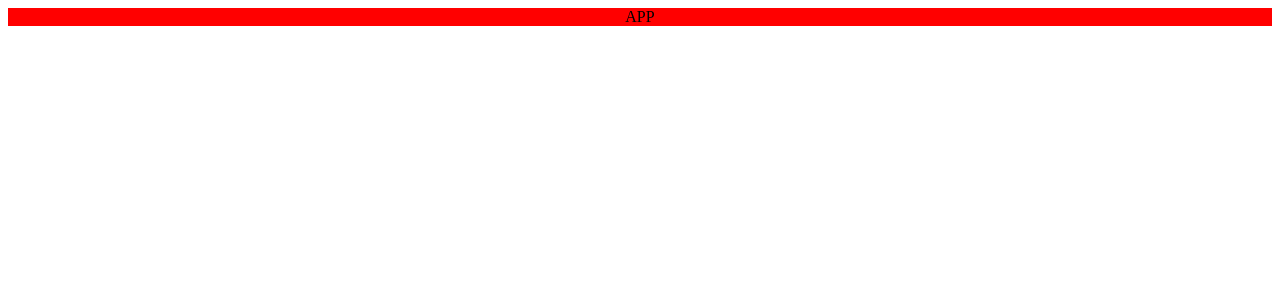
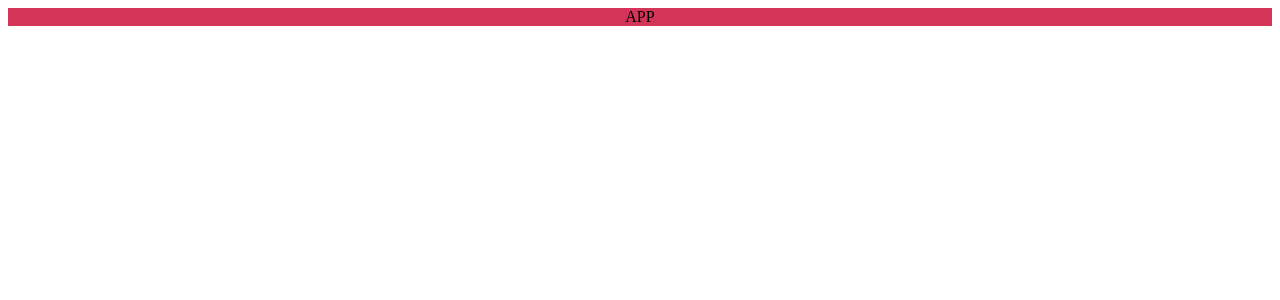
Before and after one commit to squirec-dev/github-api-example, a React (Create React App) app: page / in a window 1280 px wide. Shown: the top 300 px of the page. Built offline with nearby package versions, Linux system fonts and the light colour scheme.

Commit message:
style: set up scss

```diff
--- a/package.json
+++ b/package.json
@@ -13,6 +13,7 @@
     "react": "^18.2.0",
     "react-dom": "^18.2.0",
     "react-scripts": "5.0.1",
+    "sass": "^1.56.0",
     "typescript": "^4.8.4",
     "web-vitals": "^2.1.0"
   },
--- a/src/pages/Search/App.tsx
+++ b/src/pages/Search/App.tsx
@@ -1,9 +1,10 @@
 import React from "react";
-import "./App.css";
+
+import styles from "./styles.module.scss";
 
 function App() {
   return (
-    <div className="App">
+    <div className={styles.App}>
       APP
     </div>
   );
--- a/src/pages/Search/App.css
+++ b/src/pages/Search/styles.module.scss
@@ -1,5 +1,6 @@
+@import "styles/vars.scss";
 .App {
-  background-color: red;
+  background-color: $dark-red;
   text-align: center;
 }
 
--- /dev/null
+++ b/src/styles/vars.scss
@@ -0,0 +1 @@
+$dark-red: #d43458;
--- a/tsconfig.json
+++ b/tsconfig.json
@@ -1,5 +1,6 @@
 {
   "compilerOptions": {
+    "baseUrl": "src/",
     "target": "es5",
     "lib": [
       "dom",
```
Also changed, not shown: src/styles/global.scss (added), 1 other file (tests, documents, lock files or other folders).
